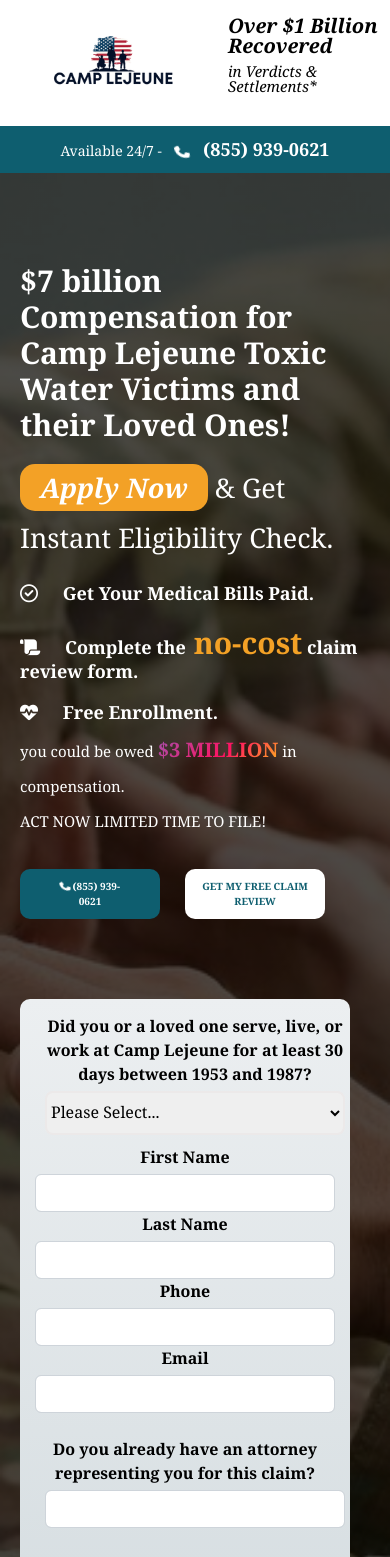
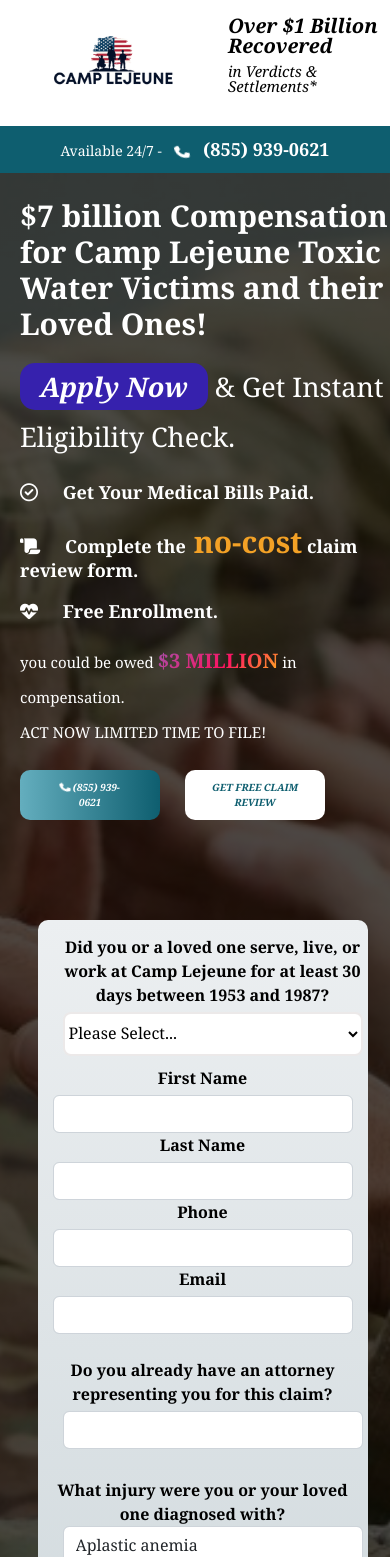
Before and after one commit to sakibovi123/CampLejune, a React (Create React App) app: page / in a window 390 px wide. Shown: the top 1557 px of the page. Built offline with nearby package versions, Linux system fonts and the light colour scheme.

Commit message:
Update responsive banner

```diff
--- a/src/components/Banner/Banner.js
+++ b/src/components/Banner/Banner.js
@@ -105,11 +105,8 @@
     <div >
 
 
+      <div className='banner banner-text' id='home'>
 
-      <div className='banner banner-text' id='home'>
-        <div className='banner-box'>
-          <div className='align-items-center row'>
-          <div className='col-md-6' >
         <div className='article'>
           <h1>$7 billion Compensation for Camp Lejeune Toxic Water Victims and their Loved Ones! </h1>
           <h2><a href="/#left-form" className='apply'>Apply Now</a>   & Get Instant Eligibility Check.</h2>
@@ -126,23 +123,20 @@
               <button className='phone-button'><i class="fa-solid fa-phone" /> (855) 939-0621</button>
             </a>
             <a href="/#left-form">
-                  <button className='get-button' onClick={pushData}>GET MY FREE CLAIM REVIEW</button>
+              <button className='get-button' onClick={pushData}>GET FREE CLAIM REVIEW</button>
             </a>
-
           </div>
         </div>
 
-            </div>
+        <div>
+          <div>
 
-
-
-            <div className='col-md-6' >
             <div className='banner-form form-group'>
               <form id='left-form' onSubmit={sendDataToLeadProsper}>
                 <label>
                   Did you or a loved one serve, live, or work at Camp Lejeune for at least 30 days between 1953 and 1987?
                   <br />
-                    <select  name="camp_lj" id="form-control" required>
+                  <select name="camp_lj" id="form-control" required>
                     <option value="" selected className="form-control "> Please Select...</option>
                     <option value="Yes">Yes</option>
                     <option value="No">No</option>
@@ -151,16 +145,16 @@
                 <br />
 
                 <label htmlFor="first_name">First Name</label><br />
-                  <input className="form-control" type="text" name="first_name"  required/>
+                <input className="form-control" type="text" name="first_name" required />
 
                 <label htmlFor="first_name">Last Name</label><br />
-                  <input className="form-control" type="text" name="last_name"  required/>
+                <input className="form-control" type="text" name="last_name" required />
 
                 <label htmlFor="phone">Phone</label><br />
-                  <input className="form-control" type="number" name="phone"  required/>
+                <input className="form-control" type="number" name="phone" required />
 
                 <label htmlFor="email">Email</label><br />
-                  <input className="form-control" type="email" name="email"  required/><br />
+                <input className="form-control" type="email" name="email" required /><br />
 
 
 
@@ -231,7 +225,7 @@
                 <br />
                 <br />
                 <label>Briefly describe what happened</label>
-                  <textarea  className="form-control" name="comment" id="" cols="30" rows="2" required></textarea>
+                <textarea className="form-control" name="comment" id="" cols="30" rows="2" required></textarea>
 
                 <button className="form-submit ">Submit</button>
 
@@ -241,7 +235,6 @@
         </div>
       </div>
     </div>
-    </div>
   )
 }
 
--- a/src/components/Banner/banner.css
+++ b/src/components/Banner/banner.css
@@ -6,75 +6,47 @@
     background-repeat: no-repeat;
     display: flex;
     place-items: center;
-    padding: 50px;
     position: relative;
-
-    /* background-color: rgba(0, 0, 0, 0.3); */
 }
 
 
-
-.banner-form label input {
-    margin-left: 10px;
-}
-
-.banner-form label select {
-    margin-left: 10px;
-}
-
 .article {
-    margin-top: 100px;
-    margin-bottom: 100px;
-    margin-left: 40px;
+    margin-left: 90px;
+    margin-right: 60px;
 }
 
 .article h1 {
     font-size: 40px;
     font-weight: 700;
     color: white;
-    padding-top: 30px;
     margin-bottom: 20px;
-    margin-left: 70px;
 }
-
 .article h2 {
     color: #fff;
     font-size: 35px;
-    margin-left: 70px;
     margin-bottom: 20px;
     line-height: 70px;
 }
-
 .article h4 {
     color: #fff;
     font-size: 18px;
     margin-top: 20px;
-    margin-left: 70px;
     line-height: 35px;
 }
-
 .article h3 {
     color: #fff;
     font-size: 25px;
-    padding-left: 50px;
-    padding-right: 50px;
 }
-
 .article h5 {
     color: #fff;
     font-weight: 700;
     font-size: 28px;
     margin-bottom: 20px;
-    margin-left: 70px;
 }
 
 .article h5 i {
     padding-right: 20px;
 }
-
-/* .article h5:hover {
-    color: #FD5D14;
-} */
 
 .million {
     font-size: 35px;
@@ -109,31 +81,34 @@
     font-size: 40px;
 }
 
-.banner-box {
-    margin-bottom: 30px;
-    margin-top: -50px;
+.banner-form label input {
+    margin-left: 10px;
+}
+
+.banner-form label select {
+    margin-left: 10px;
 }
 
 .banner-button {
-    margin: 30px;
     font-size: 15px;
-    margin-left: 70px;
+    margin-top: 20px;
 }
 
 button {
     padding: 10px;
     border: #fff;
-
 }
 
 .phone-button {
-    background: #0E5E6F;
+    background: linear-gradient(90deg,#64aebe,#0E5E6F);
     color: #fff;
+    font-style: italic;
     margin-right: 25px;
     margin-bottom: 50px;
     padding-left: 30px;
     padding-right: 30px;
     font-weight: 700;
+    border-radius: 5px;
 }
 
 .phone-button i {
@@ -180,29 +155,27 @@
     77% {
         transform: rotate3d(0, 0, 1, -15deg);
     }
-
     80% {
         transform: rotate3d(0, 0, 1, 0deg);
     }
-
 }
 
 .get-button {
-    background-color: #fff;
+    background: #fff;
     color: #0E5E6F;
+    font-style: italic;
     font-weight: 700;
+    border-radius: 5px;
 }
-
-.get-button:hover {
-    background: #0E5E6F;
+.get-button:hover{
+    background: linear-gradient(90deg,#64aebe,#0E5E6F);
     color: #fff;
 }
 
 .apply {
-    background: rgb(243, 161, 38);
+    background: #3621ad;
     color: #fff;
     font-weight: 700;
-    /* font-size: 15px; */
     border-radius: 15px;
     margin-top: 8px;
     text-decoration: none;
@@ -213,13 +186,12 @@
     font-family: 'Noto Serif', serif;
     font-style: italic;
 }
-
 .apply:hover {
     text-decoration: none;
     color: #fff;
 }
 
-/* form style */
+
 .banner-form {
     width: 420px;
     border-radius: 10px;
@@ -227,17 +199,16 @@
     padding: 15px;
     color: #000000;
     font-weight: 600;
-    margin-left: 60px;
+    margin-right: 90px;
     position: relative;
     background-image: linear-gradient(#ECEFF1, #CFD8DC);
-    /* background: #fff; */
-    /* align-items: center;
-    justify-content: center; */
+    margin-top: 50px;
+    margin-bottom: 130px;
 }
 
 .form-submit {
-    /* background: rgb(54, 33, 173); */
-    background: rgb(243, 161, 38);
+
+    background: #3621ad;
     color: #fff;
     font-weight: 700;
     font-size: 15px;
@@ -247,10 +218,7 @@
     padding-right: 20px;
 }
 
-/* .form-submit:hover {
-    color: rgb(54, 33, 173);
-    background: rgb(215, 213, 213);
-} */
+
 
 
 #form-control {
@@ -273,14 +241,18 @@
 }
 
 @media screen and (max-width: 780px) {
+    .banner{
+        display: block;
+    }
     .article {
         margin-left: 20px;
-        margin-right: 20px;
+        margin-right: 0px;
+        padding-top: 25px;
     }
     .cost{
         font-size: 30px;
+    }
 
-    }
 
     .article h2 {
         line-height: 50px;
@@ -289,8 +261,6 @@
     .phone-button {
         width: 140px;
         border-radius: 10px;
-        /* padding-left: 0;
-    padding-right: 0; */
     }
 
     .get-button {
@@ -300,76 +270,41 @@
 
     #form-control {
         width: 300px;
+        background: #fff;
     }
 
     .article h1 {
         font-size: 30px;
         color: white;
-        margin-top: 0px;
-        margin-bottom: 0px;
-        margin-left: 0;
-        padding-top: 40px;
     }
 
     .article h2 {
         font-size: 27px;
-        margin-left: 0;
-        margin-top: 20px;
-    }
-    Col{
-        padding-left: 0px !important;
-        padding-right: 0px !important;
-    }
-
-    .banner {
-        padding: 0 !important;
     }
 
     .banner-button {
-        margin-left: 0;
-        margin-right: 0;
         font-size: 10px;
-
     }
 
     .article h5 {
-        margin-bottom: 0px;
-        margin-left: 0;
+
         font-size: 18px;
-        margin-top: 20px;
-
     }
 
     .article h4 {
         font-size: 15px;
-        margin-top: 8px;
-        margin-bottom: 8px;
-        margin-left: 0;
     }
 
     .banner-form {
-        margin-left: 20px;
-        margin-right: 20px;
-        margin-bottom: 60px;
-        margin-top: -70px;
         width: 330px;
+        margin-right: 0px;
+        margin-left: 15px;
         display: inline-block;
         align-items: center;
         justify-content: center;
     }
 
-    .banner-box {
-        padding-left: 0;
-        padding-right: 0;
-
-    }
-
     .million {
         font-size: 20px;
-
     }
 }
-
-/* @media (max-width: 450px) {
-
-} */
--- a/src/components/Journal/Journal.css
+++ b/src/components/Journal/Journal.css
@@ -5,8 +5,9 @@
     padding-bottom: 20px;
     }
     .journal img{
-        padding-left: 50px;
-        padding-right: 50px;
+      padding-left: 50px;
+      padding-right: 50px;
+      width: 220px;
     }
     /* style swiper */
     .swiper {
@@ -34,7 +35,7 @@
 
       @media (max-width: 780px){
         .journal img{
-            width: 50%;
+          width: 150px;
             margin-bottom: 20px;
         }
       }
--- a/src/components/Testimonial/testimonial.css
+++ b/src/components/Testimonial/testimonial.css
@@ -42,19 +42,17 @@
     justify-content: center;
     align-items: center;
 
-    margin-left: 2rem;
 }
 
 .gpt3__cta-btn button {
     background: #0E5E6F;
     color: #fff;
-    font-family: var(--font-family);
     font-weight: 700;
     font-size: 18px;
     /* line-height: 30px; */
-    padding: 0.5rem 1rem;
-
-
+    /* padding: 0.5rem 1rem; */
+    justify-content: center;
+    align-items: center;
     border: none;
     outline: none;
     cursor: pointer;
--- a/src/pages/Home/Home.js
+++ b/src/pages/Home/Home.js
@@ -5,7 +5,7 @@
 import Journal from '../../components/Journal/Journal'
 import Services from '../../components/Services/Services'
 import Testimonial from '../../components/Testimonial/Testimonial';
-import TopFooter from '../../components/TopFooter/TopFooter'
+
 
 
 const Home = () => {
@@ -20,7 +20,7 @@
       <Journal />
       <Blog />
       <Testimonial />
-      <TopFooter />
+
     </div>
   )
 }
```
Also changed, not shown: src/components/Journal/Journal.js (+12 -5 lines). Lines whose indentation alone changed are shown as unchanged.
